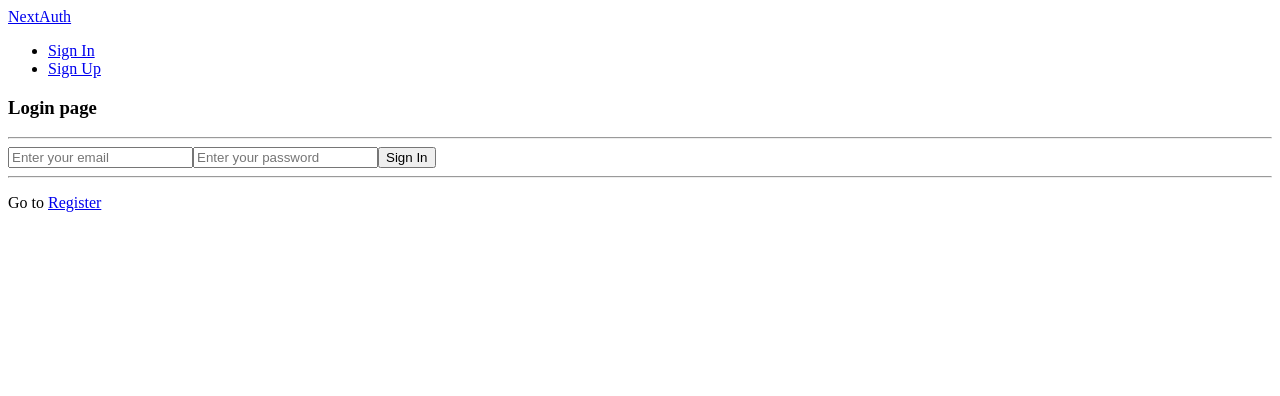
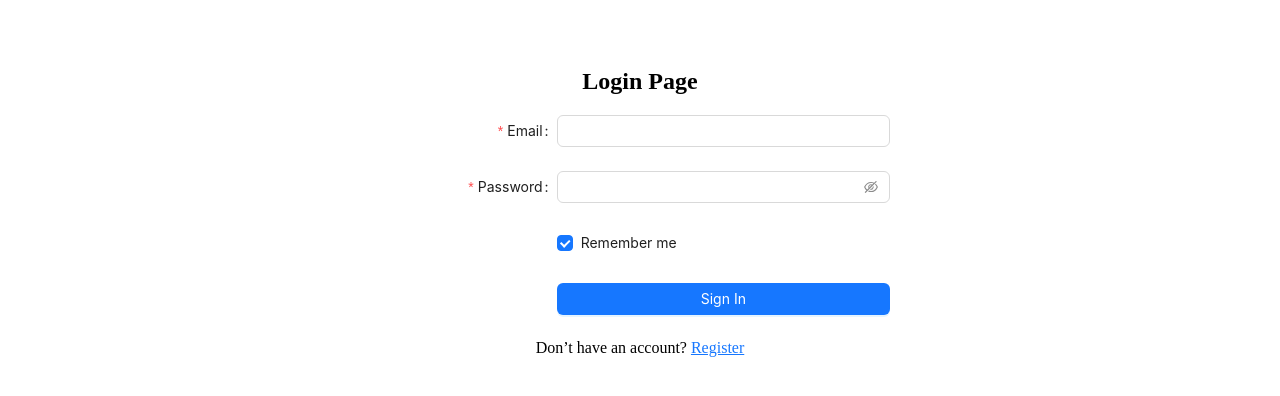
Before and after one commit to tamamiwakimura/Room485, a Next.js app: page /login in a window 1280 px wide. Shown: the top 396 px of the page. Built offline with nearby package versions, Linux system fonts and the light colour scheme; no server answers.

Commit message:
v.2 login

```diff
--- a/app/login/page.tsx
+++ b/app/login/page.tsx
@@ -1,63 +1,116 @@
-"use client"
-import React,{useState} from 'react'
-import Navbar from '../components/Navbar'
-import Link from 'next/link'
-import { signIn } from 'next-auth/react'
-import { useRouter } from 'next/navigation'
-import { useSession } from 'next-auth/react'
-import { redirect } from 'next/navigation'
+"use client";
 
-function LoginPage() {
+import React, { useState } from "react";
+import Navbar from "../components/Navbar";
+import Link from "next/link";
+import { signIn } from "next-auth/react";
+import { useRouter } from "next/navigation";
+import { useSession } from "next-auth/react";
+import { Button, Checkbox, Form, Input, Alert } from "antd";
 
-  const [email,setEmail] = useState("");
-  const [password,setPassword] = useState("");
-  const [error,setError] = useState("");
+interface FieldType {
+  email: string;
+  password: string;
+  remember?: boolean;
+}
 
+const LoginPage: React.FC = () => {
+  const [error, setError] = useState("");
   const router = useRouter();
-  const {data:session} = useSession();
-      if(session) router.replace("/welcome");
-  const handleSubmit = async (e: React.FormEvent) => {
-    e.preventDefault();
+  const { data: session } = useSession();
+
+  // ถ้ามี session แล้วให้ redirect ไป /welcome
+  if (session) router.replace("/welcome");
+
+  const onFinish = async (values: FieldType) => {
+    console.log("Form submitted:", values);
 
     const res = await signIn("credentials", {
-      email,
-      password,
+      email: values.email,
+      password: values.password,
       redirect: false,
     });
 
     console.log("SignIn result:", res);
 
     if (res?.error) {
-      setError("Invalid credentials");
+      setError("Invalid email or password");
       return;
     }
 
-    // ถ้า login สำเร็จ
     router.replace("/welcome");
   };
+
+  const onFinishFailed = (errorInfo: any) => {
+    console.log("Failed:", errorInfo);
+  };
+
   return (
-    <div>
-        <Navbar />
-        <div className='container mx-auto'>
-            <h3>Login page</h3>
-            <hr className='my-20'/>
-            <form onSubmit={handleSubmit}>
-              {error && (
-                    <div>
-                        {error}
-                    </div>
+    <div style={{ maxWidth: 500, margin: "0 auto", padding: "40px 20px" }}>
 
-                )}
-                <input onChange={(e) => setEmail(e.target.value)} type="text" placeholder='Enter your email' />
-                <input onChange={(e) => setPassword(e.target.value)}type="text" placeholder='Enter your password' />
-                <button type='submit'>Sign In</button>
+      <h2 style={{ textAlign: "center", marginBottom: 20, }}>Login Page</h2>
 
-            </form>
-            <hr />
-            <p>Go to <Link href="/register">Register</Link></p>
-        </div>
+      {error && (
+        <Alert
+          message={error}
+          type="error"
+          showIcon
+          style={{ marginBottom: 20 }}
+        />
+      )}
+
+      <Form
+        name="login"
+        labelCol={{ span: 8 }}
+        wrapperCol={{ span: 16 }}
+        style={{ maxWidth: 600 }}
+        initialValues={{ remember: true }}
+        onFinish={onFinish}
+        onFinishFailed={onFinishFailed}
+        autoComplete="off"
+      >
+        <Form.Item<FieldType>
+          label="Email"
+          name="email"
+          rules={[
+            { required: true, message: "Please input your email!" },
+            { type: "email", message: "Invalid email format" },
+          ]}
+        >
+          <Input />
+        </Form.Item>
+
+        <Form.Item<FieldType>
+          label="Password"
+          name="password"
+          rules={[{ required: true, message: "Please input your password!" }]}
+        >
+          <Input.Password />
+        </Form.Item>
+
+        <Form.Item<FieldType>
+          name="remember"
+          valuePropName="checked"
+          wrapperCol={{ offset: 8, span: 16 }}
+        >
+          <Checkbox>Remember me</Checkbox>
+        </Form.Item>
+
+        <Form.Item wrapperCol={{ offset: 8, span: 16 }}>
+          <Button type="primary" htmlType="submit" block>
+            Sign In
+          </Button>
+        </Form.Item>
+      </Form>
+
+      <p style={{ textAlign: "center" }}>
+        Don’t have an account?{" "}
+        <Link href="/register" style={{ color: "#1677ff" }}>
+          Register
+        </Link>
+      </p>
     </div>
-  )
-}
+  );
+};
 
-export default LoginPage
+export default LoginPage;
--- a/app/register/page.tsx
+++ b/app/register/page.tsx
@@ -54,7 +54,7 @@ function RegisterPage() {
     }
     return (
     <div>
-        <Navbar />
+
         <div className='container mx-auto'>
             <h3>register page</h3>
             <hr className='my-20'/>
--- a/app/welcome/page.tsx
+++ b/app/welcome/page.tsx
@@ -13,7 +13,7 @@ function Welcome() {
   return (
     <div>
       <Navbar session={session as Session | null} />
-      <h3>Welcome {session?.user?.name}</h3>
+      <h1>ยินดีต้อนรับคุณ {session?.user?.name} นะ </h1>
     </div>
   );
 }
--- a/package.json
+++ b/package.json
@@ -10,6 +10,7 @@
   },
   "dependencies": {
     "@prisma/client": "^6.19.0",
+    "antd": "^5.28.0",
     "bcryptjs": "^3.0.3",
     "mongoose": "^8.19.3",
     "next": "^16.0.1",
@@ -23,7 +24,7 @@
     "@types/mongoose": "^5.11.96",
     "@types/node": "^20.19.24",
     "@types/react": "^19.2.2",
-    "@types/react-dom": "^19",
+    "@types/react-dom": "^19.2.2",
     "autoprefixer": "^10.4.21",
     "eslint": "^9",
     "eslint-config-next": "16.0.1",
```
Also changed, not shown: 1 other file (tests, documents, lock files or other folders).
